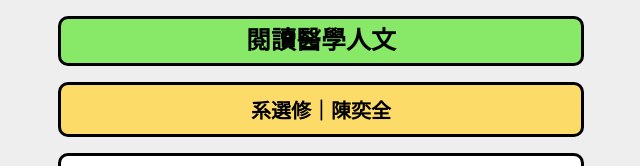
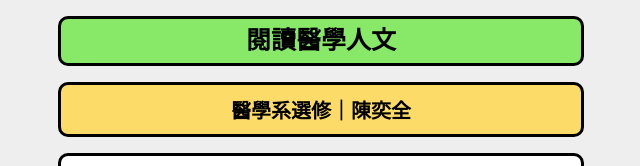
Before and after one commit to hyhakisaku/MMCGeneralCourse, a plain HTML site: page n05_xuanxiu/e02.html in a window 1280 px wide. Shown: the top 166 px of the page, without its empty margins (319-959 px from the left). Drawn offline with Linux system fonts and the light colour scheme.

Commit message:
Update e02.html

```diff
--- a/n05_xuanxiu/e02.html
+++ b/n05_xuanxiu/e02.html
@@ -12,7 +12,7 @@
 <form method="post" action="eceryclass.js">
 
 <p><label class="label_title">閱讀醫學人文<br></label></p>
-<p><label class="label_info">系選修｜陳奕全<br></label></p>
+<p><label class="label_info">醫學系選修｜陳奕全<br></label></p>
 
 <p><label class="label_comment"><b>1092｜5星｜</b><br><br>作業<br><br>很涼很甜<br><br>
 學期初會把大家分成4組，各組要介紹一篇小說，如果不幸選到很長的小說就會很崩潰，所以加油^^
```
